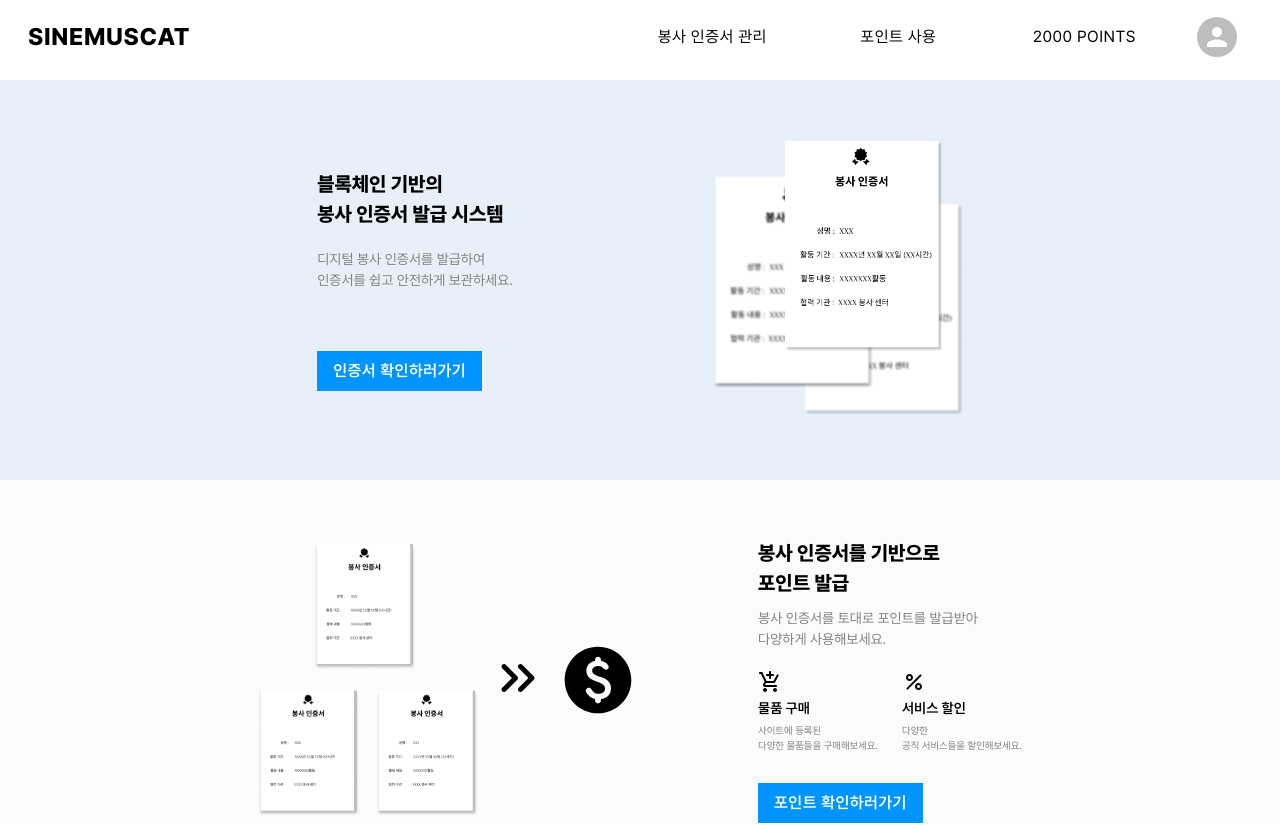
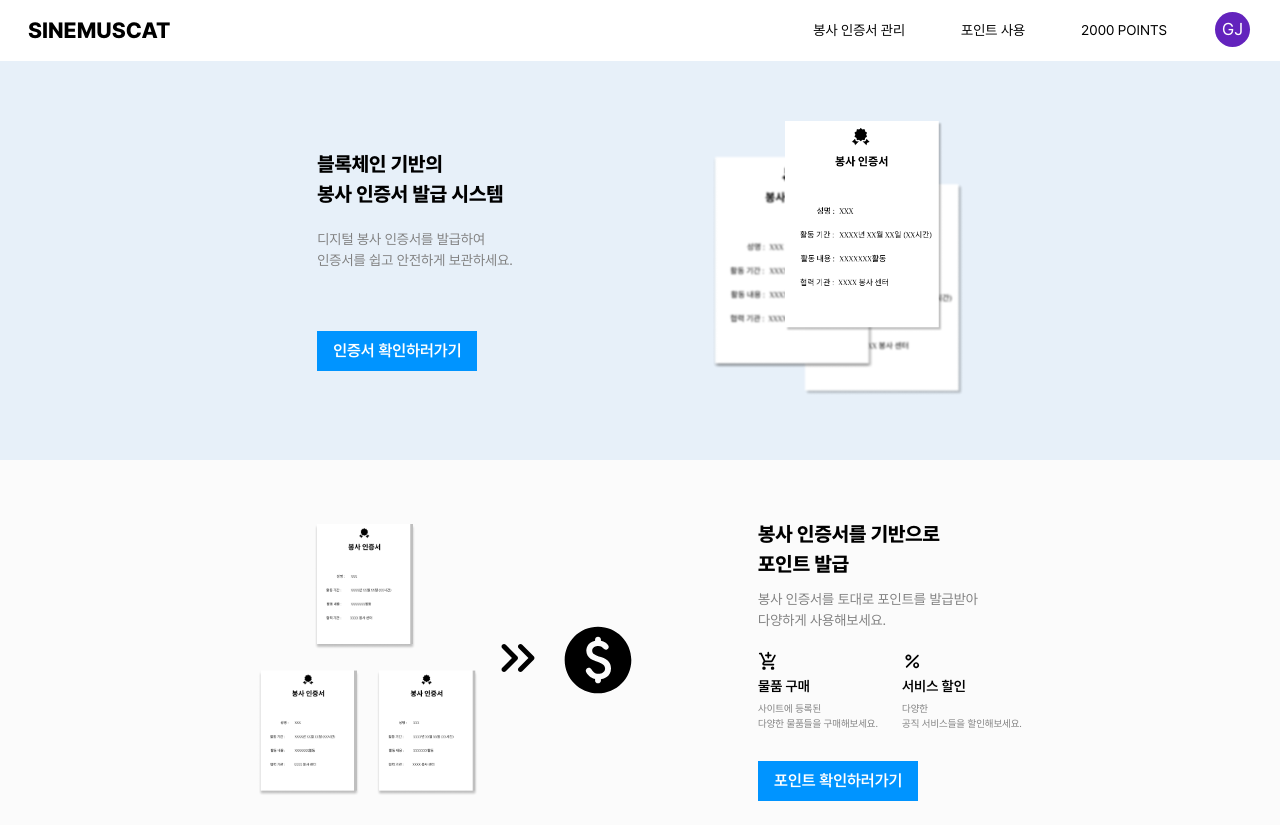
Before and after one commit to Sinemuscat/SineMuscat, a React (Create React App) app in the folder frontend/: page / in a window 1280 px wide. Shown: the top 825 px of the page. Built offline with nearby package versions, Linux system fonts and the light colour scheme.

Commit message:
페이지 연결, 메인 페이지

```diff
--- a/frontend/src/App.js
+++ b/frontend/src/App.js
@@ -1,20 +1,46 @@
 import React from 'react';
 import { BrowserRouter, Route, Routes } from 'react-router-dom';
+import { ThemeProvider, createTheme } from '@mui/material/styles';
 import './App.css';
 import LoginPage from './pages/LoginPage';
 import MainPage from './pages/MainPage';
+import SignupPage from './pages/SignupPage';
+import FindPwPage from './pages/FindPwPage';
+import MyPage from './pages/MyPage';
+import PurchaseHistoryPage from './pages/PurchaseHistoryPage';
+import ManagePointsPage from './pages/ManagePointsPage';
+import ManageCertificationsPage from './pages/ManageCertificationsPage';
+import UsePointsPage from './pages/UsePointsPage';
+import EditUserInfoPage from './pages/EditUserInfoPage';
 
 function App() {
   return (
     <>
+      <ThemeProvider theme={THEME}>
         <BrowserRouter>
           <Routes>
             <Route path="/" element={<MainPage />} />
             <Route path="/login" element={<LoginPage />} />
+            <Route path="/signup" element={<SignupPage />} />
+            <Route path="/findpw" element={<FindPwPage />} />
+            <Route path="/mypage" element={<MyPage />} />
+            <Route path="/purchasehistory" element={<PurchaseHistoryPage />} />
+            <Route path="/managepoints" element={<ManagePointsPage />} />
+            <Route path="/usepoints" element={<UsePointsPage />} />
+            <Route path="/managecertifications" element={<ManageCertificationsPage />} />
+            <Route path="/edituserinfo" element={<EditUserInfoPage />} />
           </Routes>
         </BrowserRouter>
+      </ThemeProvider>
     </>
   );
 }
 
+const THEME = createTheme({
+  typography: {
+    fontFamily: "PretendardL",
+    fontSize: 12,
+  }
+});
+
 export default App;
--- a/frontend/src/components/Header.js
+++ b/frontend/src/components/Header.js
@@ -1,37 +1,60 @@
-import React from 'react';
+import React, { useState } from 'react';
 import { useNavigate } from 'react-router-dom';
 import { styled } from '@mui/material/styles';
-import { Box, Grid, Avatar, Button } from '@mui/material';
+import { Box, Stack, Avatar, Button } from '@mui/material';
 
 function Header() {
+    const [login, setLogin] = useState(true);
     const navigate = useNavigate();
+
     const onClickHome = () => {
         navigate('/');
     };
+
     const onClickUser = () => {
-        navigate('/login');
+        if(login === false) {
+            navigate('/login');
+        } else {
+            navigate('/mypage');
+        }
+    };
+
+    const onClickCert = () => {
+        navigate('/managecertifications');
+    };
+
+    const onClickUsePoints = () => {
+        navigate('/usepoints');
+    };
+
+    const onClickManagePoints = () => {
+        navigate('/managepoints');
     };
 
     return (
         <>
             <Frame>
-                <Grid container alignItems='center'>
-                    <Grid item xs={2}><Title onClick={onClickHome}>SINEMUSCAT</Title></Grid>
-                    <Grid item xs={3.8} />
-                    <Grid item xs={1.8}><Menu>봉사 인증서 관리</Menu></Grid>
-                    <Grid item xs={1.8}><Menu>포인트 사용</Menu></Grid>
-                    <Grid item xs={1.8}><Menu>2000 points</Menu></Grid>
-                    <Grid item xs={0.8} sx={{paddingLeft: 1}}><User onClick={onClickUser}><CustomAvatar /></User></Grid>
-                </Grid>
+                <Stack direction="row" alignItems='center' justifyContent='space-between'>
+                    <Box><Title onClick={onClickHome}>SINEMUSCAT</Title></Box>
+                    <Stack direction="row" spacing={5}>
+                        <Box><Menu onClick={onClickCert}>봉사 인증서 관리</Menu></Box>
+                        <Box><Menu onClick={onClickUsePoints}>포인트 사용</Menu></Box>
+                        <Box><Menu onClick={onClickManagePoints}>2000 points</Menu></Box>
+                        {
+                            login ?
+                            <LoginAvatar onClick={onClickUser}>GJ</LoginAvatar> :
+                            <CustomAvatar onClick={onClickUser} />
+                        }
+                    </Stack>
+                </Stack>
             </Frame>
-            <Box sx={{height: 80}} />
+            <Box sx={{height: 60}} />
         </>
     );
 }
 
 const Frame = styled(Box)(() => ({
-    padding: '10px 20px 10px 20px',
-    height: 60,
+    padding: '5px 30px 5px 20px',
     backgroundColor: 'white',
     position: 'fixed',
     top: 0,
@@ -44,7 +67,7 @@ const Title = styled(Button)(() => ({
     // border: '1px dashed #D09',
     textAlign: 'center',
     fontFamily: 'PretendardB',
-    fontSize: 24,
+    fontSize: 22,
     color: 'black',
     '&:hover': {
         backgroundColor: 'transparent',
@@ -57,7 +80,7 @@ const Menu = styled(Button)(() => ({
     width: '100%',
     textAlign: 'center',
     fontFamily: 'PretendardL',
-    fontSize: 16,
+    fontSize: 14,
     color: 'black',
     '&:hover': {
         backgroundColor: 'transparent',
@@ -65,17 +88,22 @@ const Menu = styled(Button)(() => ({
       },
 }));
 
-const User = styled(Button)(() => ({
-    // border: '1px dashed #A09',
-    padding: 0,
+const LoginAvatar = styled(Avatar)(() => ({
+    height: 35,
+    width: 35,
+    backgroundColor: '#6323BD',
     '&:hover': {
-        backgroundColor: 'transparent',
+        backgroundColor: '#6323BDBF',
+        cursor: 'pointer'
       },
 }));
 
 const CustomAvatar = styled(Avatar)(() => ({
+    height: 35,
+    width: 35,
     '&:hover': {
         backgroundColor: '#D9D9D9',
+        cursor: 'pointer'
       },
 }));
 
--- a/frontend/src/pages/MainPage.js
+++ b/frontend/src/pages/MainPage.js
@@ -13,6 +13,20 @@ import Header from '../components/Header';
 import Footer from '../components/Footer';
 
 function MainPage() {
+    const navigate = useNavigate();
+
+    const onClickCert = () => {
+        navigate('/managecertifications');
+    };
+
+    const onClickUsePoints = () => {
+        navigate('/usepoints');
+    };
+
+    const onClickManagePoints = () => {
+        navigate('/managepoints');
+    };
+
     return (
         <>
             <Header />
@@ -20,7 +34,7 @@ function MainPage() {
                 <Grid item sx={{paddingRight: '100px'}}>
                     <Box sx={{fontFamily: 'PretendardB', fontSize: 20, padding: '20px 0 10px 0', lineHeight: 1.5}}>블록체인 기반의<br/>봉사 인증서 발급 시스템</Box>
                     <Box sx={{fontSize: 14, color: 'grey', padding: '10px 0 30px 0', lineHeight: 1.5}}>디지털 봉사 인증서를 발급하여<br/>인증서를 쉽고 안전하게 보관하세요.</Box>
-                    <Box sx={{padding: '30px 0 20px 0'}}><CustomButton variant="contained">인증서 확인하러가기</CustomButton></Box>
+                    <Box sx={{padding: '30px 0 20px 0'}}><CustomButton onClick={onClickCert} variant="contained">인증서 확인하러가기</CustomButton></Box>
                 </Grid>
                 <Grid item sx={{paddingLeft: '100px'}}><img src={main1} width={250} alt="img"/></Grid>
             </Banner>
@@ -43,14 +57,14 @@ function MainPage() {
                             <Box sx={{fontSize: 10, color: 'grey', padding: '2px 0 0 0', lineHeight: 1.5}}>다양한<br/>공직 서비스들을 할인해보세요.</Box>
                         </Grid>
                     </Grid>
-                    <Box sx={{padding: '10px 0 20px 0'}}><CustomButton variant="contained">포인트 확인하러가기</CustomButton></Box>
+                    <Box sx={{padding: '10px 0 20px 0'}}><CustomButton onClick={onClickManagePoints} variant="contained">포인트 확인하러가기</CustomButton></Box>
                 </Grid>
             </Banner>
             <Banner container direction="row"  sx={{backgroundColor: '#F1F1FD'}}>
                 <Grid item sx={{paddingRight: '80px'}}>
                     <Box sx={{fontFamily: 'PretendardB', fontSize: 20, padding: '20px 0 10px 0', lineHeight: 1.5}}>포인트를 사용하여<br/>다양한 물품 구매</Box>
                     <Box sx={{fontSize: 14, color: 'grey', padding: '10px 0 30px 0', lineHeight: 1.5}}>지급받은 포인트를 사용하여<br/>사이트에 등록된 다양한 물품들을 구매하세요.</Box>
-                    <Box sx={{padding: '30px 0 20px 0'}}><CustomButton variant="contained">물품 구매하러가기</CustomButton></Box>
+                    <Box sx={{padding: '30px 0 20px 0'}}><CustomButton onClick={onClickUsePoints} variant="contained">물품 구매하러가기</CustomButton></Box>
                 </Grid>
                 <Grid item sx={{paddingLeft: '80px'}}><img src={main3} width={300} alt="img"/></Grid>
             </Banner>
```
Lines whose indentation alone changed are shown as unchanged.
